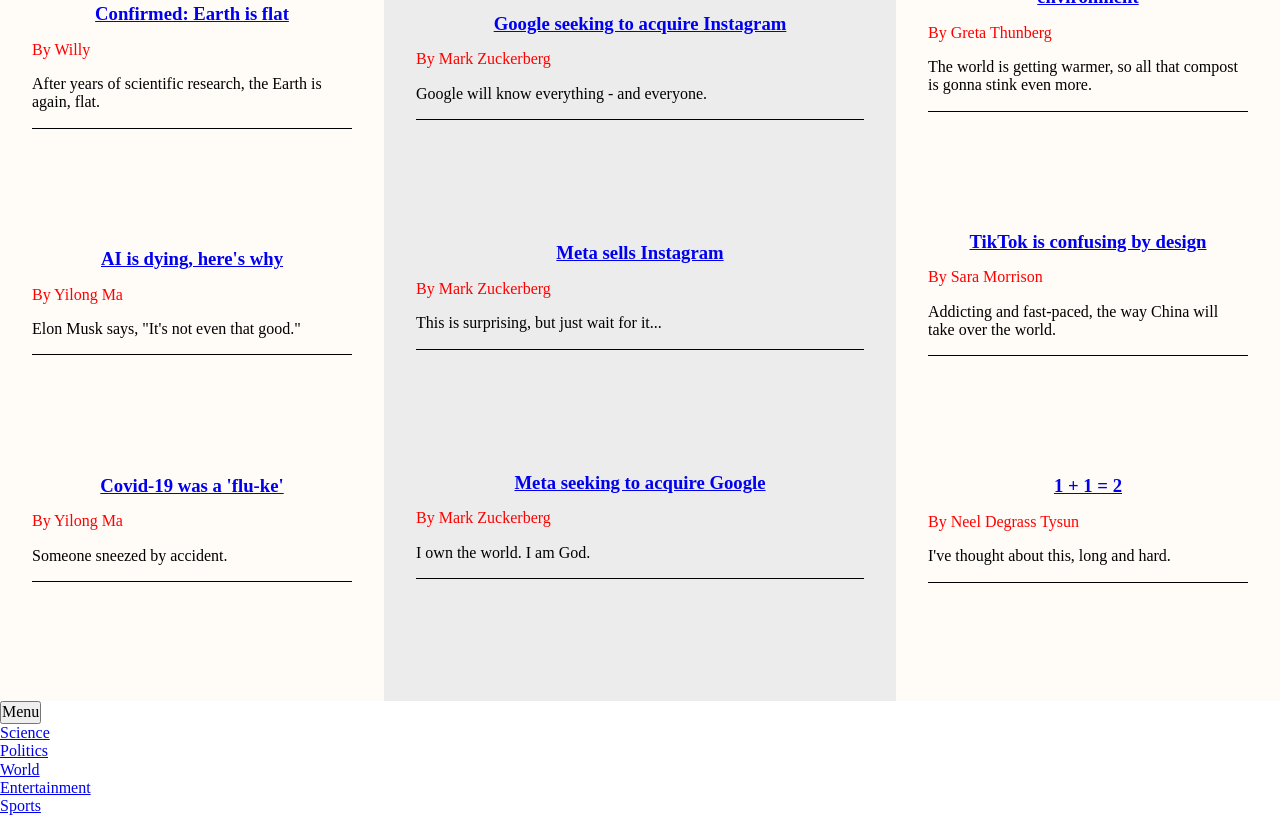
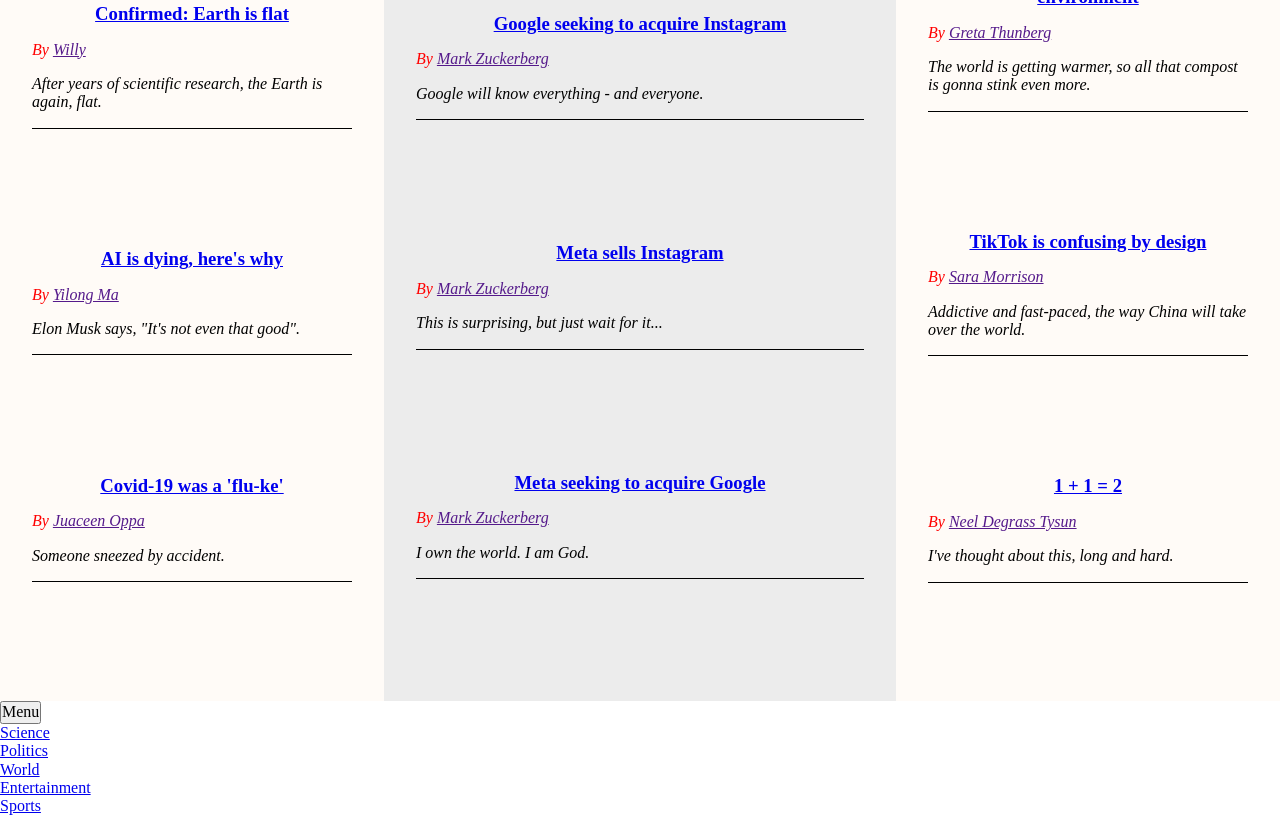
Before and after one commit to ACIT-Andrew/AO3-News-Site-Home-Page, a plain HTML site: page index.html in a window 1280 px wide. Shown: the part 1103-1920 px from the top of the page. Drawn offline with nearby package versions, Linux system fonts and the light colour scheme.

Commit message:
Style article p tags

```diff
--- a/javascript/content.js
+++ b/javascript/content.js
@@ -21,11 +21,11 @@ const articlesLatest = [
   {
     title: "AI is dying, here's why",
     author: "Yilong Ma",
-    text: "Elon Musk says, \"It's not even that good.\"",
+    text: "Elon Musk says, \"It's not even that good\".",
   },
   {
     title: "Covid-19 was a 'flu-ke'",
-    author: "Yilong Ma",
+    author: "Juaceen Oppa",
     text: "Someone sneezed by accident.",
   },
 ];
@@ -55,7 +55,7 @@ const articlesInsider = [
   {
     title: "TikTok is confusing by design",
     author: "Sara Morrison",
-    text: "Addicting and fast-paced, the way China will take over the world.",
+    text: "Addictive and fast-paced, the way China will take over the world.",
   },
   {
     title: "1 + 1 = 2",
@@ -71,7 +71,7 @@ articlesLatest.forEach(function (article) {
   <section class="news-column-item">
   <article class="news-content">
   <h3><a href="#">${article.title}</a></h3>
-  <p>By ${article.author}</p>
+  <p>By <a href="">${article.author}</a></p>
   <p>${article.text}</p>
   </article>
   </section>
@@ -87,7 +87,7 @@ articlesTop.forEach(function (article) {
   <section class="news-column-item">
   <article class="news-content">
   <h3><a href="#">${article.title}</a></h3>
-  <p>By ${article.author}</p>
+  <p>By <a href="">${article.author}</a></p>
   <p>${article.text}</p>
   </article>
   </section>
@@ -105,7 +105,7 @@ articlesInsider.forEach(function (article) {
   <section class="news-column-item">
   <article class="news-content">
   <h3><a href="#">${article.title}</a></h3>
-  <p>By ${article.author}</p>
+  <p>By <a href="">${article.author}</a></p>
   <p>${article.text}</p>
   </article>
   </section>
--- a/styles/content.css
+++ b/styles/content.css
@@ -12,31 +12,6 @@ html {
   width: 100%;
   text-align: center;
 }
-
-/* NEWS ARTICLE CONTENTS */
-/* ********************* */
-.news-content {
-  padding: 0;
-  border-bottom: 1px solid #000;
-}
-.news-content * {
-  margin-bottom: 1rem;
-}
-.news-content h3 + p {
-   color: red;
-}
-/* IMAGE DIV */
-.thumbnail {
-  width: 80%;
-  height: fit-content;
-
-  /* margin: 0 auto; */
-  margin-bottom: 1rem;
-}
-.thumbnail img {
-  border-radius: 3px;
-}
-
 
 /* FORMAT COLUMNS */
 /* ************** */
@@ -70,6 +45,33 @@ html {
 }
 #insider {
   background-color: rgb(255, 251, 247);
+}
+
+/* NEWS ARTICLE CONTENTS */
+/* ********************* */
+.news-content {
+  padding: 0;
+  border-bottom: 1px solid #000;
+}
+.news-content * {
+  margin-bottom: 1rem;
+}
+.news-content h3 + p {
+   color: red;
+}
+.news-content h3 ~ p {
+  font-style: italic;
+}
+/* IMAGE DIV */
+.thumbnail {
+  width: 80%;
+  height: fit-content;
+
+  /* margin: 0 auto; */
+  margin-bottom: 1rem;
+}
+.thumbnail img {
+  border-radius: 3px;
 }
 
 @media (min-width: 48em) {
```
